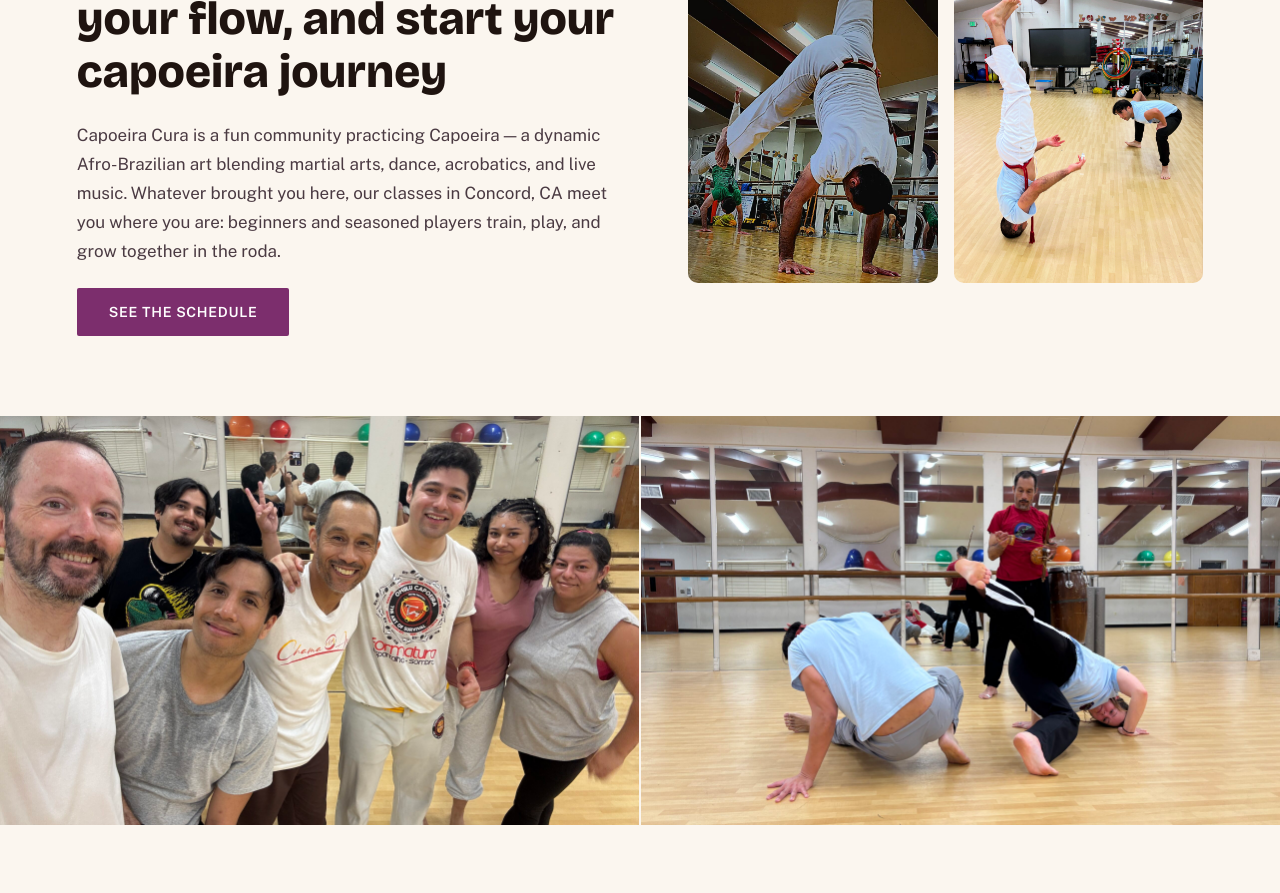
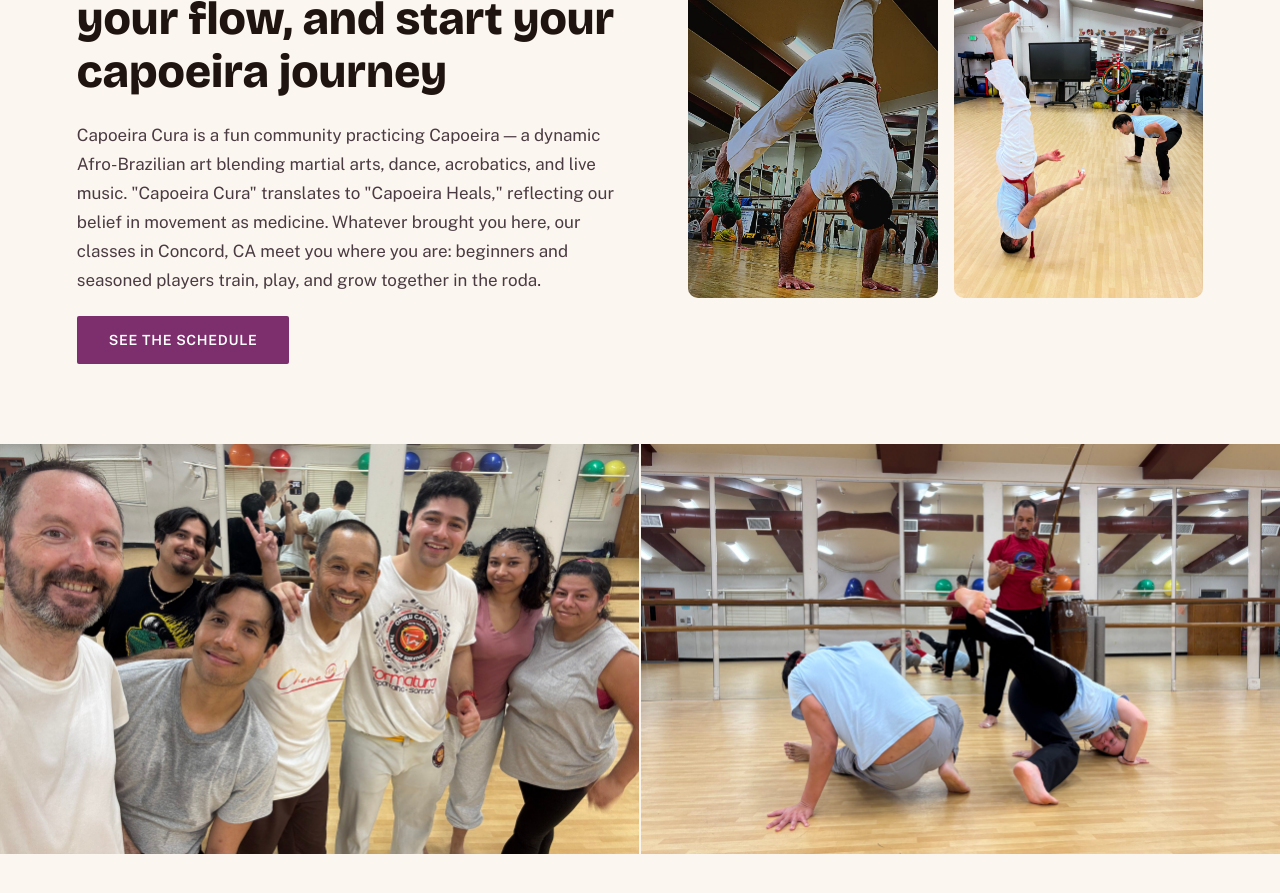
Before and after one commit to jrfabito/capoeira-cura, a React (Vite) app: page / in a window 1280 px wide. Shown: the part 880-1773 px from the top of the page. Built offline with nearby package versions, Linux system fonts and the light colour scheme.

Commit message:
docs: add translation meaning to Intro component

```diff
--- a/src/components/Intro.tsx
+++ b/src/components/Intro.tsx
@@ -44,7 +44,7 @@ export default function Intro() {
           Step into the roda, find your flow, and start your capoeira journey
         </h2>
         <p style={{ fontSize: '17px', lineHeight: 1.7, color: 'var(--color-muted)', margin: 0, textWrap: 'pretty' }}>
-          Capoeira Cura is a fun community practicing Capoeira — a dynamic Afro-Brazilian art blending martial arts, dance, acrobatics, and live music. Whatever brought you here, our classes in Concord, CA meet you where you are: beginners and seasoned players train, play, and grow together in the roda.
+          Capoeira Cura is a fun community practicing Capoeira — a dynamic Afro-Brazilian art blending martial arts, dance, acrobatics, and live music. "Capoeira Cura" translates to "Capoeira Heals," reflecting our belief in movement as medicine. Whatever brought you here, our classes in Concord, CA meet you where you are: beginners and seasoned players train, play, and grow together in the roda.
         </p>
         <motion.a
           href="#schedule"
```
